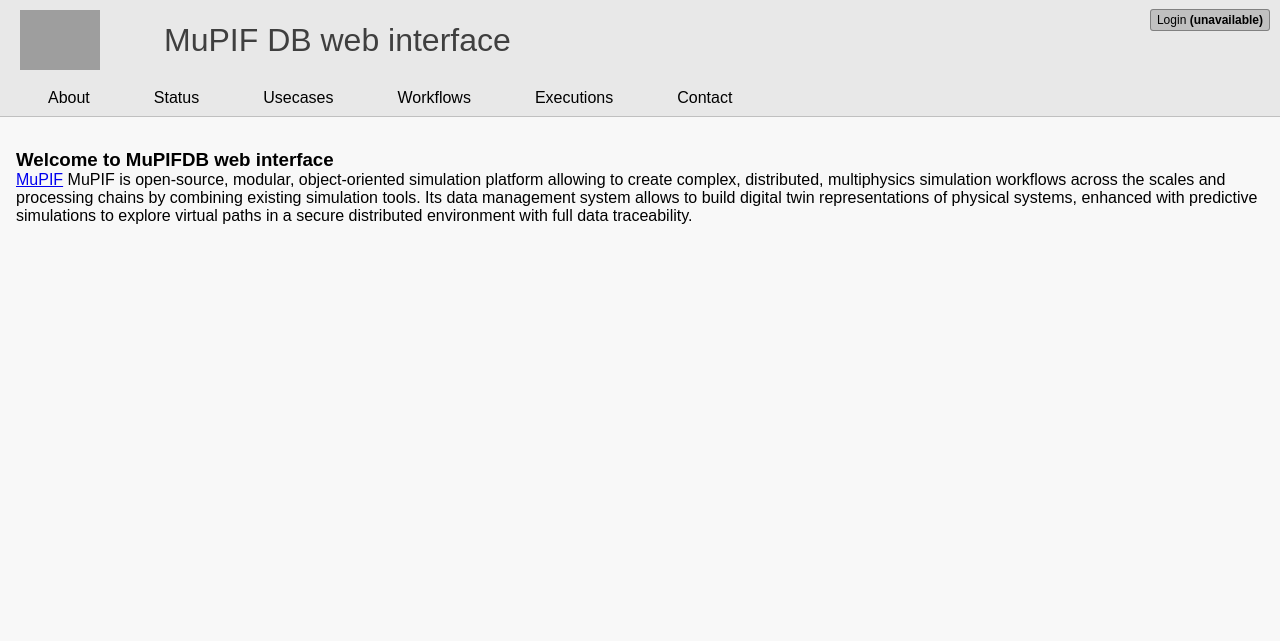
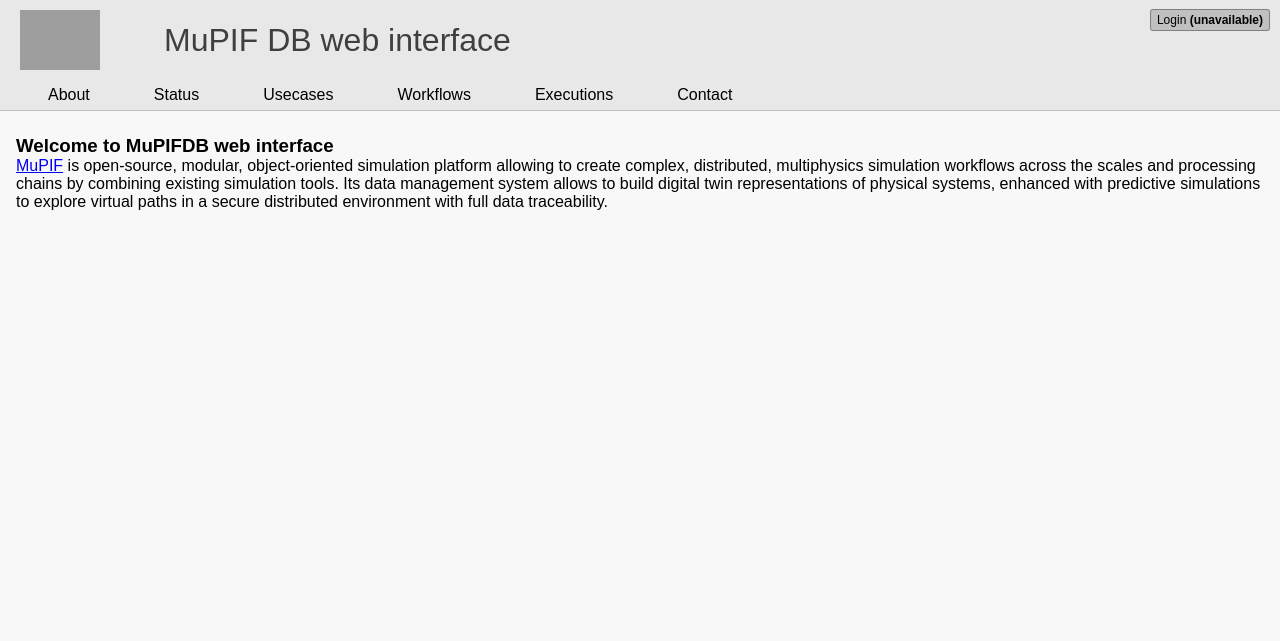
Before and after one commit to mupif/mupifDB, a Flask app: page /about in a window 1280 px wide. Shown: the top 641 px of the page. Run offline with Flask 3, Linux system fonts and the light colour scheme; some libraries are stand-ins or nearby versions; grey boxes are pictures that could not be loaded.

Commit message:
Web UI - style update

```diff
--- a/webapi/index.py
+++ b/webapi/index.py
@@ -282,7 +282,7 @@ def logout():
 def about():
     msg = """
         <h3>Welcome to MuPIFDB web interface</h3>
-        <p><a href=\"http://www.mupif.org\">MuPIF</a> MuPIF is open-source, modular, object-oriented simulation platform allowing to create complex, distributed, multiphysics simulation workflows across the scales and processing chains by combining existing simulation tools. Its data management system allows to build digital twin representations of physical systems, enhanced with predictive simulations to explore virtual paths in a secure distributed environment with full data traceability.</p>
+        <p><a href=\"http://www.mupif.org\">MuPIF</a> is open-source, modular, object-oriented simulation platform allowing to create complex, distributed, multiphysics simulation workflows across the scales and processing chains by combining existing simulation tools. Its data management system allows to build digital twin representations of physical systems, enhanced with predictive simulations to explore virtual paths in a secure distributed environment with full data traceability.</p>
     """
     return my_render_template('basic.html', body=Markup(msg), login=login_header_html())
 
--- a/webapi/static/style.css
+++ b/webapi/static/style.css
@@ -51,15 +51,22 @@ html {
     padding: 0 10px;
 }
 
+.top {
+    display: flex;
+    flex-direction: column;
+    background-color: #e8e8e8;
+    position: fixed;
+    top: 0;
+    width: 100%;
+}
+
 .header {
     display: flex;
     flex-direction: row;
     justify-content: space-between;
-    background-color: #e8e8e8;
     /*background-color: #1976D2;*/
     padding: 10px 10px 10px 20px;
     height: 80px;
-
 }
 
 .menu {
@@ -67,10 +74,9 @@ html {
     flex-direction: row;
     justify-content: flex-start;
     gap: 32px;
-    background-color: #e8e8e8;
     /*background-color: #1976D2;*/
-    padding: 3px 32px;
-    /*height: 30px;*/
+    padding: 2px 32px;
+    /*height: 40px;*/
     border-bottom: 1px solid silver;
 }
 
@@ -80,7 +86,7 @@ html {
     border-radius: 3px;
     color: black;
     text-decoration: none;
-    padding: 6px 16px;
+    padding: 4px 16px;
     vertical-align: center;
     text-align: center;
 }
@@ -119,6 +125,7 @@ head {
     clear: both;
     min-height: 200px;
     padding-bottom: 200px;
+    padding-top: 111px;
 }
 
 body {
@@ -128,11 +135,8 @@ body {
 }
 
 .right {
-    font-size: 16px; /* Increased text to enable scrolling */
-    /*float: right;*/
-    /*width: 100%;*/
-    /*background-color: rgb(238, 242, 255);*/
-    padding: 32px 16px 16px 16px;
+    font-size: 16px;
+    padding: 24px 16px 16px 16px;
 }
 
 .sidenav, .right {
--- a/webapi/templates/layout.html
+++ b/webapi/templates/layout.html
@@ -7,6 +7,7 @@
         {% endblock %}
     </head>
     <body>
+        <div class="top">
             <div class="header">
                 <div style="display: flex;flex-direction: row;gap: 64px;">
                     <img src="{% block projectLogoUrl %}{% endblock %}" height="60px" align="left">
@@ -22,6 +23,7 @@
                 <a href="/workflowexecutions">Executions</a>
                 <a href="/contact">Contact</a>
             </div>
+        </div>
         <div class="main">
 {#            {% include 'navigation.html' %}#}
             <div class="right">
@@ -30,9 +32,9 @@
         </div>
         <div class="footer">
             {% block footer %}
-                <img src="/static/images/mupif-logo.png" height="50px" align="right">
+                <a href="https://mupif.org/" target="_blank"><img src="/static/images/mupif-logo.png" height="50px" align="right"></a>
                 &copy; Copyright CTU in Prague.
-                <img src="/static/images/ctu-logo.png" height="50px" align="right">
+                <a href="https://www.cvut.cz/en" target="_blank"><img src="/static/images/ctu-logo.png" height="50px" align="right"></a>
             {% endblock %}
         </div>
     </body>
```
Lines whose indentation alone changed are shown as unchanged.
